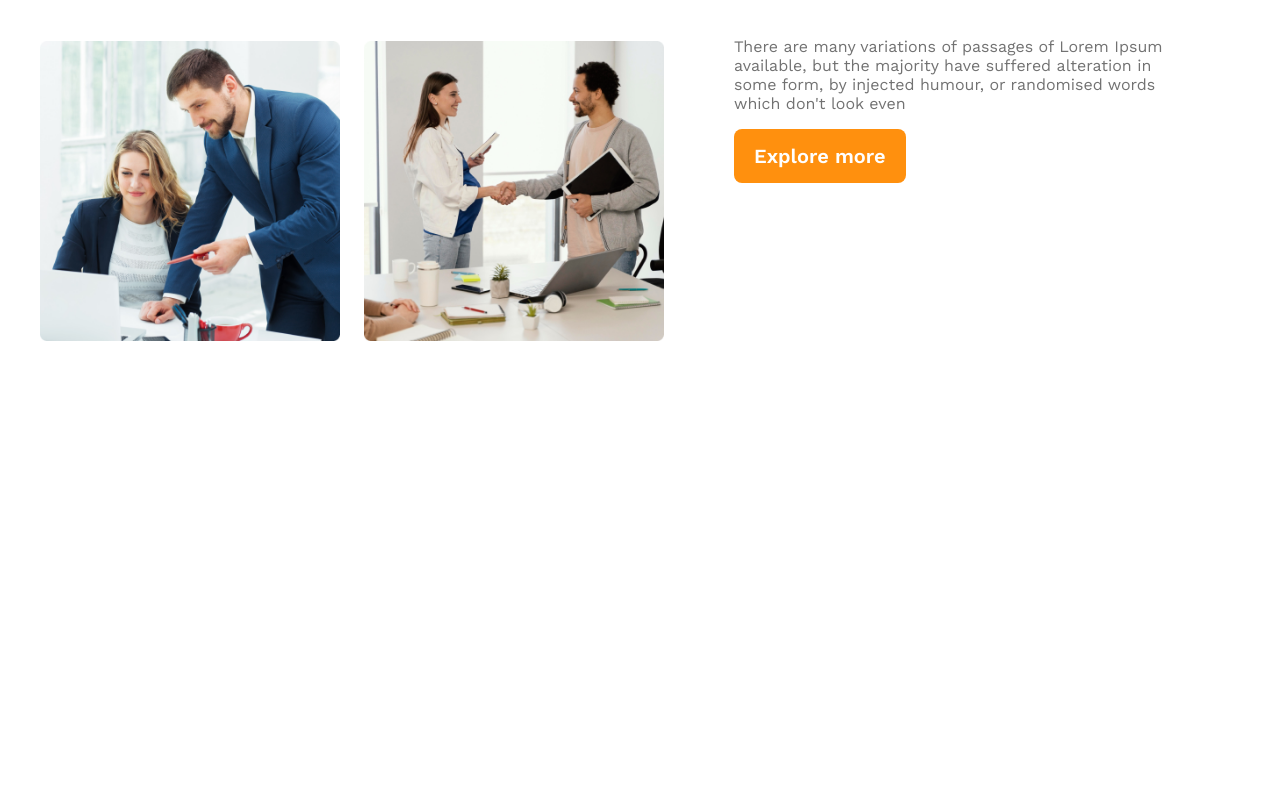
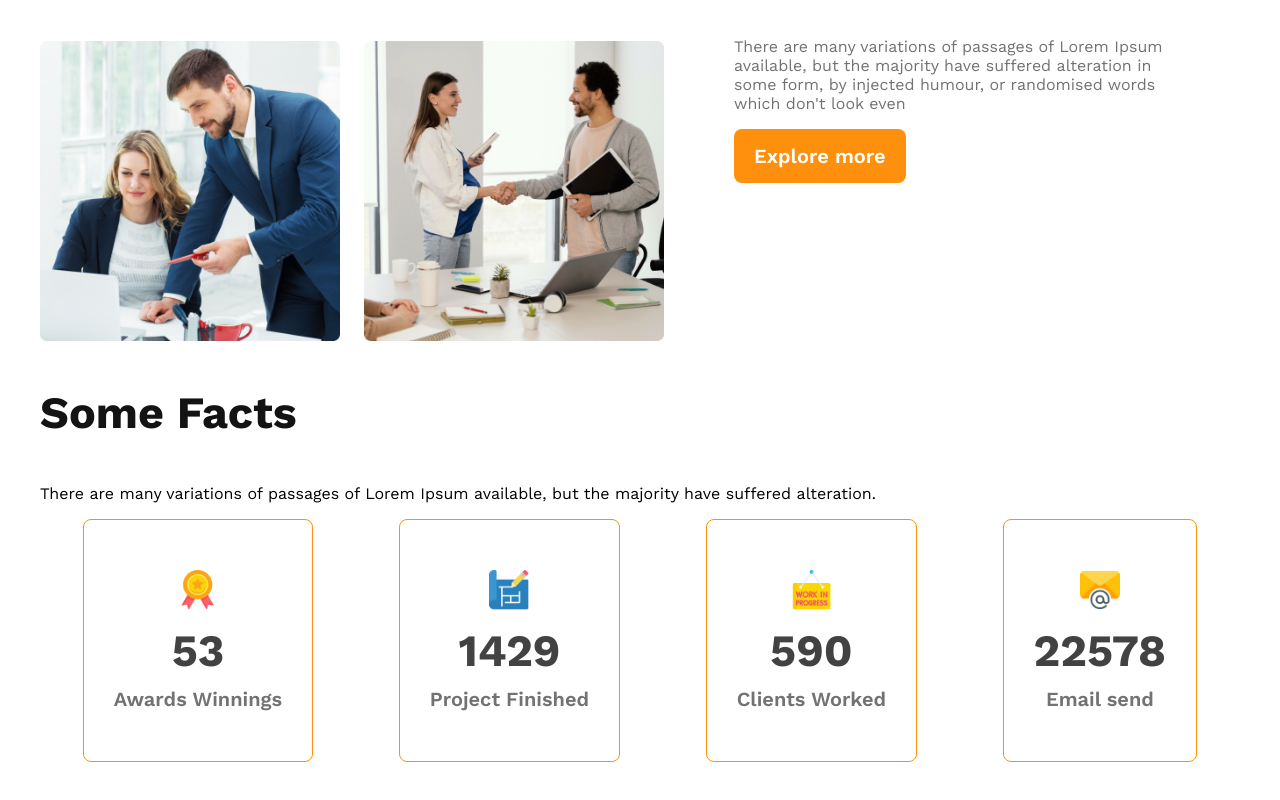
Before and after one commit to assadujjaman112/g3-architects-website, a plain HTML site: page index.html in a window 1280 px wide. Shown: the part 1374-2174 px from the top of the page. Before the commit the page ends 1765 px from the top, so only its background shows below. Drawn offline with nearby package versions, Linux system fonts and the light colour scheme.

Commit message:
created card section

```diff
--- a/index.html
+++ b/index.html
@@ -10,7 +10,7 @@
     <!-- header section start -->
     <header>
         <nav>
-            <h3 class="nav-tittle">G3 Architects</h3>
+            <h3 class="section-tittle">G3 Architects</h3>
             <ul>
                 <li><a href="">Home</a></li>
                 <li><a href="">About</a></li>
@@ -43,6 +43,38 @@
                 <button class="btn-primary">Explore more</button>
             </div>
         </section>
+        <!-- Features section -->
+        <section class="features">
+
+        </section>
+        <!-- Facts section -->
+        <section class="facts">
+            <h3 class="section-tittle">Some Facts</h3>
+            <p>There are many variations of passages of Lorem Ipsum available, but the majority have suffered alteration.</p>
+            <div class="facts-card-container">
+                <!-- .card*4>img+h3.card-stats+p.card-tittle -->
+                <div class="card">
+                    <img class="icon" src="images/icons/ribon.png" alt="">
+                    <h3 class="card-stats">53</h3>
+                    <p class="card-tittle  text-lightgray">Awards Winnings</p>
+                </div>
+                <div class="card">
+                    <img class="icon" src="images/icons/projects.png" alt="">
+                    <h3 class="card-stats">1429</h3>
+                    <p class="card-tittle  text-lightgray">Project Finished</p>
+                </div>
+                <div class="card">
+                    <img class="icon" src="images/icons/customers.png" alt="">
+                    <h3 class="card-stats">590</h3>
+                    <p class="card-tittle  text-lightgray">Clients Worked</p>
+                </div>
+                <div class="card">
+                    <img class="icon" src="images/icons/email.png" alt="">
+                    <h3 class="card-stats">22578</h3>
+                    <p class="card-tittle  text-lightgray">Email send</p>
+                </div>
+            </div>
+        </section>
     </main>
     <footer>
 
--- a/style/architect.css
+++ b/style/architect.css
@@ -18,6 +18,11 @@
     color: #fff;
 
 }
+.section-tittle{
+    color: #131313;
+    font-size: 2.8rem;
+    font-weight: 700;
+}
 /* Header styles */
 
 header{
@@ -28,11 +33,6 @@ nav{
     display: flex;
     justify-content: space-between;
     align-items: center;
-}
-.nav-tittle{
-    color: #131313;
-    font-size: 2.8rem;
-    font-weight: 700;
 }
 nav > ul{
     display: flex;
@@ -100,7 +100,33 @@ main{
 .teams-tittle .tittle-features{
     color: #FF900E;
 }
+/* facts section */
 
+.facts-card-container{
+    display: flex;
+    justify-content: space-around;
+}
+.facts-card-container .card{
+    border-radius: 8px;
+    border: 1px solid #FF900E;
+    text-align: center;
+    padding: 30px;
+}
+.facts-card-container .card-stats{
+    font-size: 2.8rem;
+    color: #424242;
+    margin-top: 10px;
+    margin-bottom: 10px;
+}
+.facts-card-container .card-tittle{
+    font-weight: 600;
+    font-size: 1.25rem;
+    margin-top: 5px;
+}
+.icon{
+    height: 40px;
+    width: 40px;
+}
 /* Responsive media query */
 /* for mobile */
 
```
